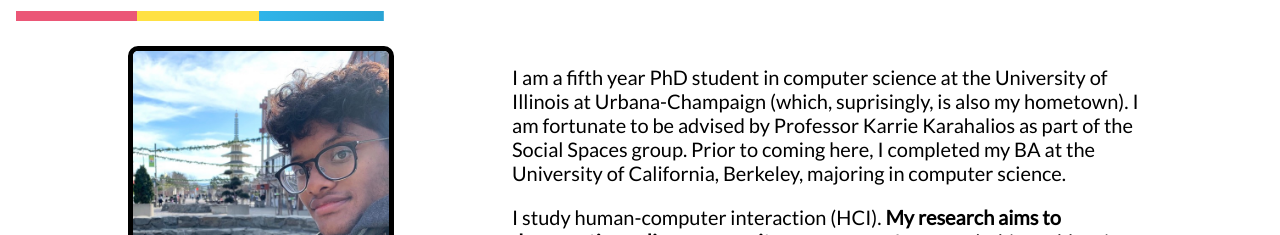
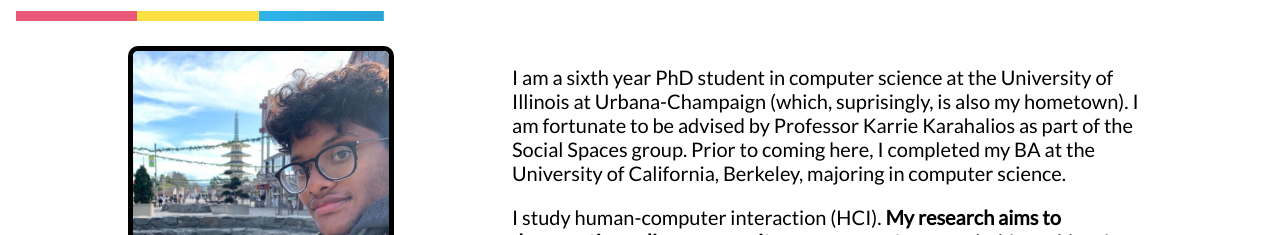
Before and after one commit to vinyoshy2/vinyoshy2.github.io, a React (Create React App) app: page / in a window 1280 px wide. Shown: the part 245-480 px from the top of the page. Built offline with nearby package versions, Linux system fonts and the light colour scheme; a web font is replaced by a local one.

Commit message:
sixth year

```diff
--- a/src/components/about/about.js
+++ b/src/components/about/about.js
@@ -5,7 +5,7 @@ export default class About extends React.Component {
     render() {
         return (
 	    <div id="about-text">
-                <p>I am a fifth year PhD student in computer science at the University of Illinois at Urbana-Champaign (which, suprisingly, is also my hometown). I am fortunate to be advised by Professor Karrie Karahalios as part of the Social Spaces group. Prior to coming here, I completed my BA at the University of California, Berkeley, majoring in computer science.</p>
+                <p>I am a sixth year PhD student in computer science at the University of Illinois at Urbana-Champaign (which, suprisingly, is also my hometown). I am fortunate to be advised by Professor Karrie Karahalios as part of the Social Spaces group. Prior to coming here, I completed my BA at the University of California, Berkeley, majoring in computer science.</p>
                 <p>I study human-computer interaction (HCI). <b>My research aims to democratize online community governance.</b> I approach this problem in two ways. First, I conduct <b>computational social science</b> research to build models of longitudinal community dynamics. In this work, I develop natural language processing-based approaches to measuring social phenomena. Second, I build new tools to help online community moderators guide and adapt to the norms of the groups they run. I adopt <b>qualitative, user-centered design</b> approaches to inform early prototypes, and larger scale quantitative analyses to evaluate impact.</p>
 
                 <p> My work has won multiple paper awards at CHI and CSCW. In the past, I have also worked on designing smart home devices for multi-user environments, and have interned as a software engineer at Salesforce. Non-research interests include crosswords and cat-wrangling.</p>
```
